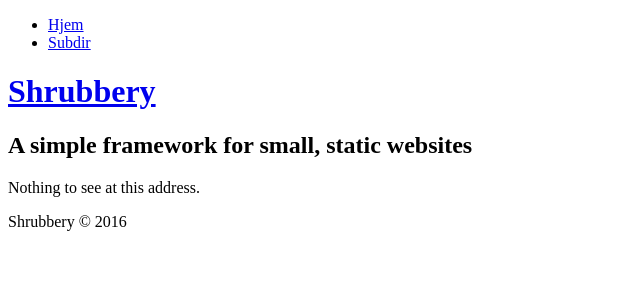
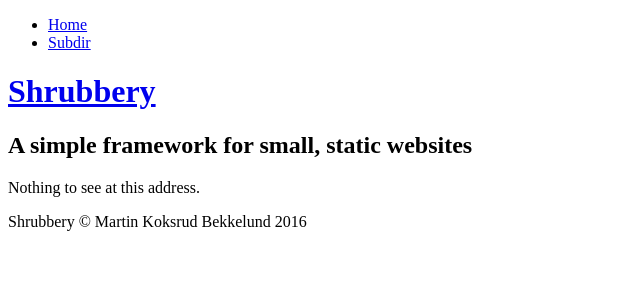
Before and after one commit to MartinBekkelund/Shrubbery, a PHP site: page /assets/css/index.php in a window 1280 px wide. Shown: the top 300 px of the page, without its empty margins (0-640 px from the left). Run offline with PHP 8.4, Linux system fonts and the light colour scheme; data that the repository does not hold is empty.

Commit message:
Minor changes
Language and copyright correction.

```diff
--- a/assets/php/footer.php
+++ b/assets/php/footer.php
@@ -2,7 +2,7 @@
 </div> <!-- div#container -->
 
 <div id="footer">
-	<p>Shrubbery &copy; <?php echo date("Y"); ?></p>
+	<p>Shrubbery &copy; Martin Koksrud Bekkelund <?php echo date("Y"); ?></p>
 </div> <!-- div#footer -->
 
 <!-- This is a nice place to include scripts -->
--- a/assets/php/top.php
+++ b/assets/php/top.php
@@ -28,7 +28,7 @@
 
 <nav class="menu">
 	<ul>
-		<li><a href="/">Hjem</a></li>
+		<li><a href="/">Home</a></li>
 		<li><a href="/subdir/">Subdir</a></li>
 	</ul>
 </nav> <!-- nav#menu -->
```
